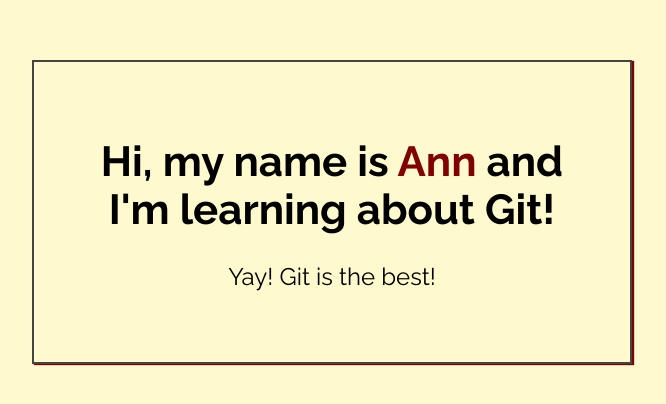
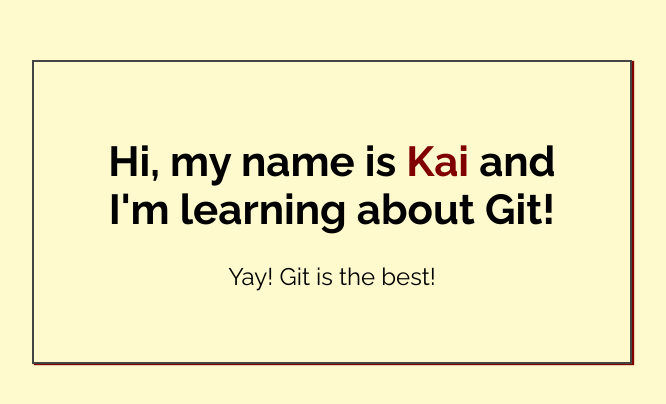
Before and after one commit to k-packwood/my-first-repo, a plain HTML site: page index.html in a window 1280 px wide. Shown: the part 188-592 px from the top of the page, without its empty margins (308-974 px from the left). Drawn offline with Linux system fonts and the light colour scheme.

Commit message:
Added name to index.html

```diff
--- a/index.html
+++ b/index.html
@@ -14,7 +14,7 @@
 <body>
 
     <div class="greeting">
-        <h1>Hi, my name is <span class="highlight">Ann</span> and I'm learning about Git! </h1>
+        <h1>Hi, my name is <span class="highlight">Kai</span> and I'm learning about Git! </h1>
 
         <p>Yay! Git is the best!</p>
     </div>
```
